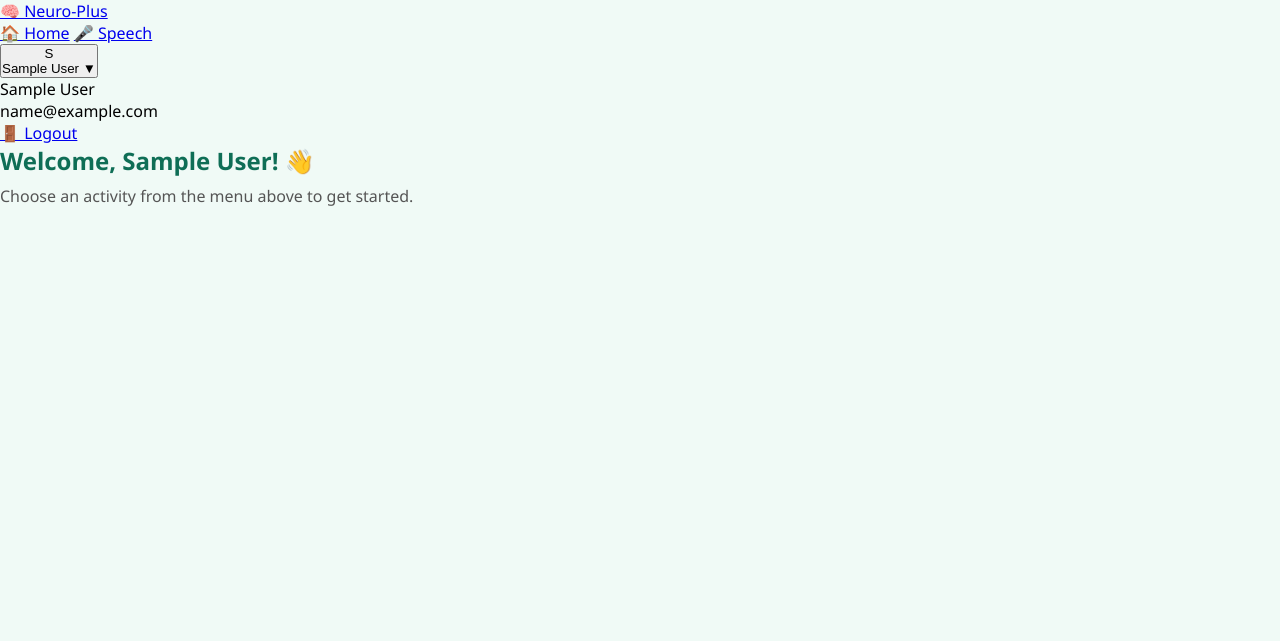
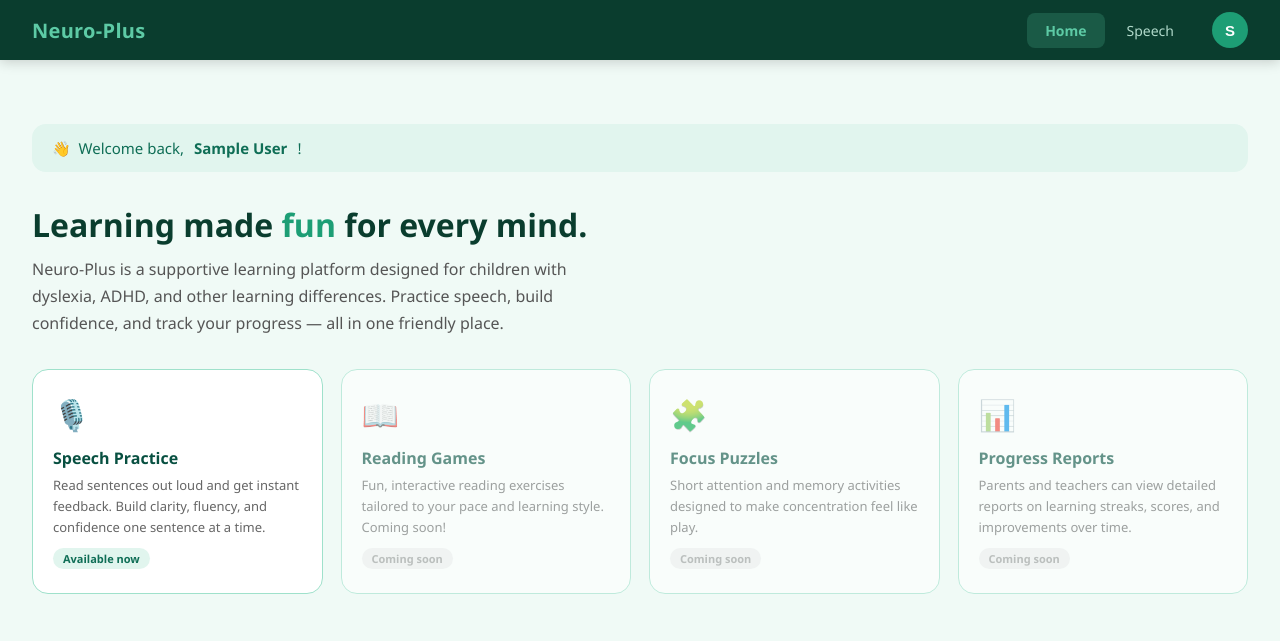
Before and after one commit to Aditi-Aditi123/Neuro-Plus, a Flask app: page /dashboard in a window 1280 px wide. Shown: the top 641 px of the page. Run offline with Flask 3, Linux system fonts and the light colour scheme; the visitor is signed in with stand-in values (Sample User, id 1).

Commit message:
added speech and front dashboard

```diff
--- /dev/null
+++ b/static/css/navbar.css
@@ -0,0 +1,250 @@
+/* ── Navbar ── */
+.navbar {
+  display: flex;
+  align-items: center;
+  justify-content: space-between;
+  background: #0A3D2E;
+  padding: 0 2rem;
+  height: 60px;
+  position: sticky;
+  top: 0;
+  z-index: 100;
+  box-shadow: 0 2px 12px rgba(0,0,0,0.18);
+}
+
+/* Logo — leftmost (override style.css circle) */
+.navbar .logo {
+  background: none !important;
+  width: auto !important;
+  height: auto !important;
+  border-radius: 0 !important;
+  margin: 0 !important;
+  font-size: unset !important;
+  display: block !important;
+}
+
+.navbar .logo a {
+  font-family: 'Segoe UI', sans-serif;
+  font-size: 20px;
+  font-weight: 700;
+  color: #5DCAA5;
+  text-decoration: none;
+  letter-spacing: 0.3px;
+  white-space: nowrap;
+}
+
+/* Nav links — rightmost on desktop */
+.nav-links {
+  display: flex;
+  list-style: none;
+  gap: 4px;
+  margin: 0;
+  padding: 0;
+}
+
+.nav-links a {
+  display: block;
+  padding: 8px 18px;
+  font-size: 14px;
+  font-weight: 500;
+  color: #b0d9ca;
+  text-decoration: none;
+  border-radius: 8px;
+  transition: background 0.18s, color 0.18s;
+  white-space: nowrap;
+}
+
+.nav-links a:hover {
+  background: rgba(93, 202, 165, 0.15);
+  color: #fff;
+}
+
+.nav-links a.active {
+  background: rgba(93, 202, 165, 0.2);
+  color: #5DCAA5;
+  font-weight: 600;
+}
+
+/* Right side — avatar only */
+.nav-right {
+  list-style: none;
+  margin: 0;
+  padding: 0;
+  display: flex;
+  align-items: center;
+}
+
+.account {
+  position: relative;
+}
+
+#navAccountBtn {
+  background: #1D9E75;
+  border: none;
+  cursor: pointer;
+  width: 36px;
+  height: 36px;
+  border-radius: 50%;
+  display: flex;
+  align-items: center;
+  justify-content: center;
+  transition: background 0.18s, transform 0.15s;
+}
+
+#navAccountBtn:hover {
+  background: #5DCAA5;
+  transform: scale(1.07);
+}
+
+.avatar {
+  font-size: 15px;
+  font-weight: 700;
+  color: #fff;
+  line-height: 1;
+}
+
+/* Dropdown */
+.dropdown {
+  display: none;
+  position: absolute;
+  right: 0;
+  top: calc(100% + 10px);
+  background: #fff;
+  border: 1px solid #9FE1CB;
+  border-radius: 12px;
+  box-shadow: 0 8px 24px rgba(0,0,0,0.13);
+  min-width: 210px;
+  list-style: none;
+  padding: 8px 0;
+  z-index: 200;
+  overflow: hidden;
+}
+
+.dropdown.open { display: block; }
+
+.dropdown-header {
+  padding: 12px 16px 10px;
+  border-bottom: 1px solid #e5f5ef;
+}
+
+.dropdown-header div:first-child {
+  font-size: 14px;
+  font-weight: 600;
+  color: #085041;
+  margin-bottom: 2px;
+}
+
+.dropdown-header div:last-child {
+  font-size: 12px;
+  color: #888;
+}
+
+.dropdown li a {
+  display: block;
+  padding: 10px 16px;
+  font-size: 14px;
+  color: #333;
+  text-decoration: none;
+  transition: background 0.15s;
+}
+
+.dropdown li a:hover {
+  background: #f0faf6;
+  color: #0F6E56;
+}
+
+/* Page content below sticky nav */
+.page-content {
+  padding: 2rem;
+}
+
+/* ── Burger / Mobile ── */
+.burger {
+  display: none;
+  flex-direction: column;
+  gap: 5px;
+  cursor: pointer;
+  background: none;
+  border: none;
+  padding: 4px;
+}
+
+.burger span {
+  display: block;
+  width: 24px;
+  height: 2px;
+  background: #5DCAA5;
+  border-radius: 2px;
+  transition: all 0.25s;
+}
+
+/* Mobile menu overlay */
+.mobile-menu {
+  display: none;
+  position: fixed;
+  top: 60px;
+  left: 0;
+  right: 0;
+  background: #0A3D2E;
+  border-top: 1px solid #1D9E75;
+  padding: 1rem 1.5rem 1.5rem;
+  z-index: 99;
+  box-shadow: 0 8px 24px rgba(0,0,0,0.2);
+}
+
+.mobile-menu.open { display: block; }
+
+.mobile-menu ul {
+  list-style: none;
+  margin: 0;
+  padding: 0;
+  display: flex;
+  flex-direction: column;
+  gap: 4px;
+}
+
+.mobile-menu ul a {
+  display: block;
+  padding: 12px 14px;
+  font-size: 15px;
+  color: #b0d9ca;
+  text-decoration: none;
+  border-radius: 10px;
+  transition: background 0.15s;
+}
+
+.mobile-menu ul a:hover,
+.mobile-menu ul a.active {
+  background: rgba(93, 202, 165, 0.18);
+  color: #5DCAA5;
+}
+
+.mobile-menu-divider {
+  border: none;
+  border-top: 1px solid rgba(93, 202, 165, 0.2);
+  margin: 8px 0;
+}
+
+/* Burger active (X) state */
+.burger.active span:nth-child(1) { transform: translateY(7px) rotate(45deg); }
+.burger.active span:nth-child(2) { opacity: 0; }
+.burger.active span:nth-child(3) { transform: translateY(-7px) rotate(-45deg); }
+
+@media (max-width: 700px) {
+  .navbar {
+    padding: 0 1.25rem;
+  }
+
+  .nav-links,
+  .nav-right {
+    display: none;
+  }
+
+  .burger {
+    display: flex;
+  }
+
+  .page-content {
+    padding: 1.25rem 1rem;
+  }
+}
--- a/templates/base.html
+++ b/templates/base.html
@@ -12,39 +12,71 @@
 <body>
 
   <nav class="navbar">
-    <div class="nav-left">
-      <a href="/dashboard" class="nav-logo">&#129504; Neuro-Plus</a>
+    <!-- Logo: leftmost -->
+    <div class="logo">
+      <a href="/dashboard">Neuro-Plus</a>
     </div>
 
-    <div class="nav-center">
-      <a href="/dashboard" {% if request.path == '/dashboard' %}class="active"{% endif %}>&#127968; Home</a>
-      <a href="/speech" {% if request.path == '/speech' %}class="active"{% endif %}>&#127908; Speech</a>
-    </div>
+    <!-- Nav links + avatar: rightmost on desktop -->
+    <div style="display:flex; align-items:center; gap:20px;">
+      <ul class="nav-links">
+        <li>
+          <a href="/dashboard" {% if request.path == '/dashboard' %}class="active"{% endif %}>Home</a>
+        </li>
+        <li>
+          <a href="/speech" {% if request.path == '/speech' %}class="active"{% endif %}>Speech</a>
+        </li>
+      </ul>
 
-    <div class="nav-right">
-      <button type="button" class="nav-account-btn" id="navAccountBtn">
-        <div class="nav-avatar">
-          {{ current_user.name[0]|upper if current_user.name else 'U' }}
-        </div>
-        <span>{{ current_user.name }}</span>
-        <span class="nav-chevron">&#9660;</span>
+      <ul class="nav-right">
+        <li class="account">
+          <button type="button" id="navAccountBtn" title="{{ current_user.name }}">
+            <span class="avatar">
+              {{ current_user.name[0]|upper if current_user.name else 'U' }}
+            </span>
+          </button>
+
+          <ul class="dropdown" id="navDropdown">
+            <li class="dropdown-header">
+              <div>{{ current_user.name }}</div>
+              <div>{{ current_user.email }}</div>
+            </li>
+            <li><a href="/logout">Log out</a></li>
+          </ul>
+        </li>
+      </ul>
+
+      <!-- Burger (mobile only) -->
+      <button class="burger" id="burgerBtn" aria-label="Open menu">
+        <span></span>
+        <span></span>
+        <span></span>
       </button>
-
-      <div class="nav-dropdown" id="navDropdown">
-        <div class="nav-dropdown-header">
-          <div class="nav-dropdown-name">{{ current_user.name }}</div>
-          <div class="nav-dropdown-email">{{ current_user.email }}</div>
-        </div>
-        <a href="/logout" class="nav-dropdown-item">&#128682; Logout</a>
-      </div>
     </div>
   </nav>
+
+  <!-- Mobile slide-down menu -->
+  <div class="mobile-menu" id="mobileMenu">
+    <ul>
+      <li><a href="/dashboard" {% if request.path == '/dashboard' %}class="active"{% endif %}>Home</a></li>
+      <li><a href="/speech" {% if request.path == '/speech' %}class="active"{% endif %}>Speech</a></li>
+    </ul>
+    <hr class="mobile-menu-divider">
+    <ul>
+      <li style="padding: 8px 14px;">
+        <div style="font-size:13px; font-weight:600; color:#5DCAA5;">{{ current_user.name }}</div>
+        <div style="font-size:12px; color:#7fbbaa; margin-top:2px;">{{ current_user.email }}</div>
+      </li>
+      <li><a href="/logout">Log out</a></li>
+    </ul>
+  </div>
 
   <div class="page-content">
     {% block content %}{% endblock %}
   </div>
 
   <script>
+    // Desktop avatar dropdown
     const navBtn = document.getElementById("navAccountBtn");
     const navDropdown = document.getElementById("navDropdown");
 
@@ -53,10 +85,28 @@
         e.stopPropagation();
         navDropdown.classList.toggle("open");
       });
-
       document.addEventListener("click", function (e) {
         if (!navBtn.contains(e.target) && !navDropdown.contains(e.target)) {
           navDropdown.classList.remove("open");
+        }
+      });
+    }
+
+    // Burger menu (mobile)
+    const burgerBtn = document.getElementById("burgerBtn");
+    const mobileMenu = document.getElementById("mobileMenu");
+
+    if (burgerBtn && mobileMenu) {
+      burgerBtn.addEventListener("click", function (e) {
+        e.stopPropagation();
+        mobileMenu.classList.toggle("open");
+        // Animate burger lines
+        burgerBtn.classList.toggle("active");
+      });
+      document.addEventListener("click", function (e) {
+        if (!burgerBtn.contains(e.target) && !mobileMenu.contains(e.target)) {
+          mobileMenu.classList.remove("open");
+          burgerBtn.classList.remove("active");
         }
       });
     }
--- a/templates/dashboard.html
+++ b/templates/dashboard.html
@@ -1,6 +1,145 @@
 {% extends "base.html" %}
 {% block title %}Home - Neuro Plus{% endblock %}
+
+{% block extra_css %}
+<style>
+  .home-hero {
+    width: 100%;
+    padding: 2rem 0 1rem;
+  }
+
+  .home-hero h1 {
+    font-size: 32px;
+    font-weight: 700;
+    color: #0A3D2E;
+    margin-bottom: 10px;
+    line-height: 1.3;
+  }
+
+  .home-hero h1 span {
+    color: #1D9E75;
+  }
+
+  .home-hero p.tagline {
+    font-size: 16px;
+    color: #555;
+    line-height: 1.7;
+    max-width: 600px;
+    margin-bottom: 2rem;
+  }
+
+  .feature-grid {
+    display: grid;
+    grid-template-columns: repeat(auto-fit, minmax(220px, 1fr));
+    gap: 18px;
+    margin-top: 1rem;
+  }
+
+  .feature-card {
+    background: #fff;
+    border: 1px solid #9FE1CB;
+    border-radius: 16px;
+    padding: 1.5rem 1.25rem;
+    transition: box-shadow 0.2s, transform 0.2s;
+    text-decoration: none;
+    display: block;
+    color: inherit;
+  }
+
+  .feature-card:hover {
+    box-shadow: 0 6px 24px rgba(29,158,117,0.13);
+    transform: translateY(-2px);
+  }
+
+  .feature-icon {
+    font-size: 30px;
+    margin-bottom: 12px;
+  }
+
+  .feature-card h3 {
+    font-size: 16px;
+    font-weight: 700;
+    color: #085041;
+    margin-bottom: 6px;
+  }
+
+  .feature-card p {
+    font-size: 13px;
+    color: #666;
+    line-height: 1.6;
+  }
+
+  .feature-card .badge {
+    display: inline-block;
+    margin-top: 10px;
+    font-size: 11px;
+    font-weight: 600;
+    background: #E1F5EE;
+    color: #0F6E56;
+    padding: 3px 10px;
+    border-radius: 20px;
+  }
+
+  .home-welcome-strip {
+    background: #E1F5EE;
+    border-radius: 14px;
+    padding: 14px 20px;
+    margin-bottom: 2rem;
+    display: flex;
+    align-items: center;
+    gap: 10px;
+    font-size: 15px;
+    color: #0F6E56;
+    font-weight: 500;
+  }
+
+  @media (max-width: 600px) {
+    .home-hero h1 { font-size: 24px; }
+    .feature-grid { grid-template-columns: 1fr; }
+  }
+</style>
+{% endblock %}
+
 {% block content %}
-<h2 style="color:#0F6E56;">Welcome, {{ current_user.name }}! 👋</h2>
-<p style="color:#555; margin-top:8px;">Choose an activity from the menu above to get started.</p>
+<div class="home-hero">
+
+  <div class="home-welcome-strip">
+    👋 &nbsp;Welcome back, <strong>{{ current_user.name }}</strong>!
+  </div>
+
+  <h1>Learning made <span>fun</span> for every mind.</h1>
+  <p class="tagline">
+    Neuro-Plus is a supportive learning platform designed for children with dyslexia, ADHD, and other learning differences. Practice speech, build confidence, and track your progress — all in one friendly place.
+  </p>
+
+  <div class="feature-grid">
+    <a class="feature-card" href="/speech">
+      <div class="feature-icon">🎙️</div>
+      <h3>Speech Practice</h3>
+      <p>Read sentences out loud and get instant feedback. Build clarity, fluency, and confidence one sentence at a time.</p>
+      <span class="badge">Available now</span>
+    </a>
+
+    <div class="feature-card" style="opacity:0.6; cursor:default;">
+      <div class="feature-icon">📖</div>
+      <h3>Reading Games</h3>
+      <p>Fun, interactive reading exercises tailored to your pace and learning style. Coming soon!</p>
+      <span class="badge" style="background:#f0f0f0; color:#999;">Coming soon</span>
+    </div>
+
+    <div class="feature-card" style="opacity:0.6; cursor:default;">
+      <div class="feature-icon">🧩</div>
+      <h3>Focus Puzzles</h3>
+      <p>Short attention and memory activities designed to make concentration feel like play.</p>
+      <span class="badge" style="background:#f0f0f0; color:#999;">Coming soon</span>
+    </div>
+
+    <div class="feature-card" style="opacity:0.6; cursor:default;">
+      <div class="feature-icon">📊</div>
+      <h3>Progress Reports</h3>
+      <p>Parents and teachers can view detailed reports on learning streaks, scores, and improvements over time.</p>
+      <span class="badge" style="background:#f0f0f0; color:#999;">Coming soon</span>
+    </div>
+  </div>
+</div>
 {% endblock %}
--- a/templates/login.html
+++ b/templates/login.html
@@ -6,8 +6,10 @@
   <title>Login - Neuro Plus</title>
   <link rel="stylesheet" href="{{ url_for('static', filename='css/style.css') }}">
 </head>
-<body class="auth-body">
-  <div class="container">
+<!-- <body class="auth-body">
+  <div class="container"> -->
+    <body class="auth-body">
+  <div class="auth-container">
     <div class="header">
       <div class="logo">🧠</div>
       <h1>Welcome to Neuro-Plus</h1>
```
Also changed, not shown: static/css/speech.css (+5 -2 lines), static/navbar.css (deleted, +0 -176 lines), templates/speech.html (+5 -5 lines).
